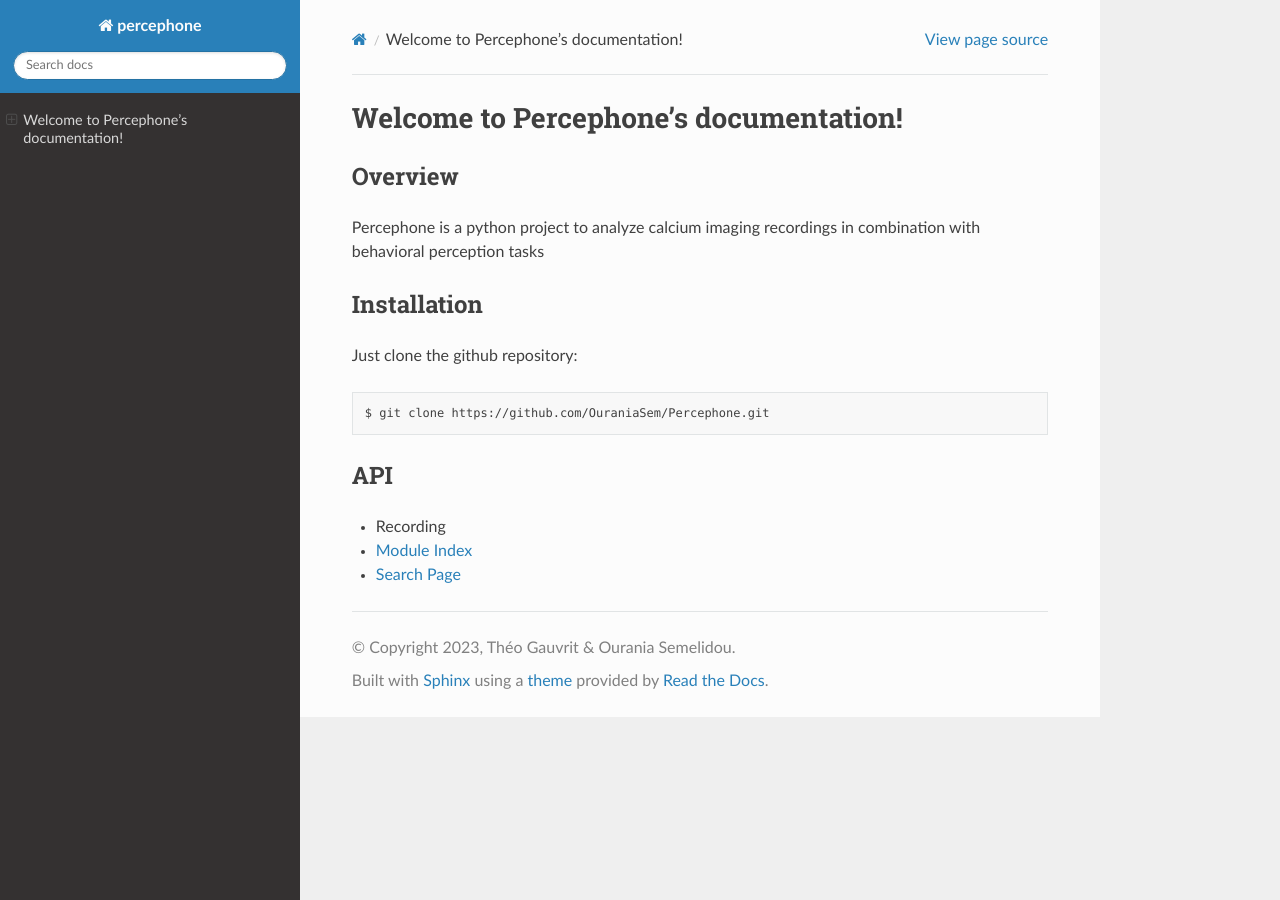
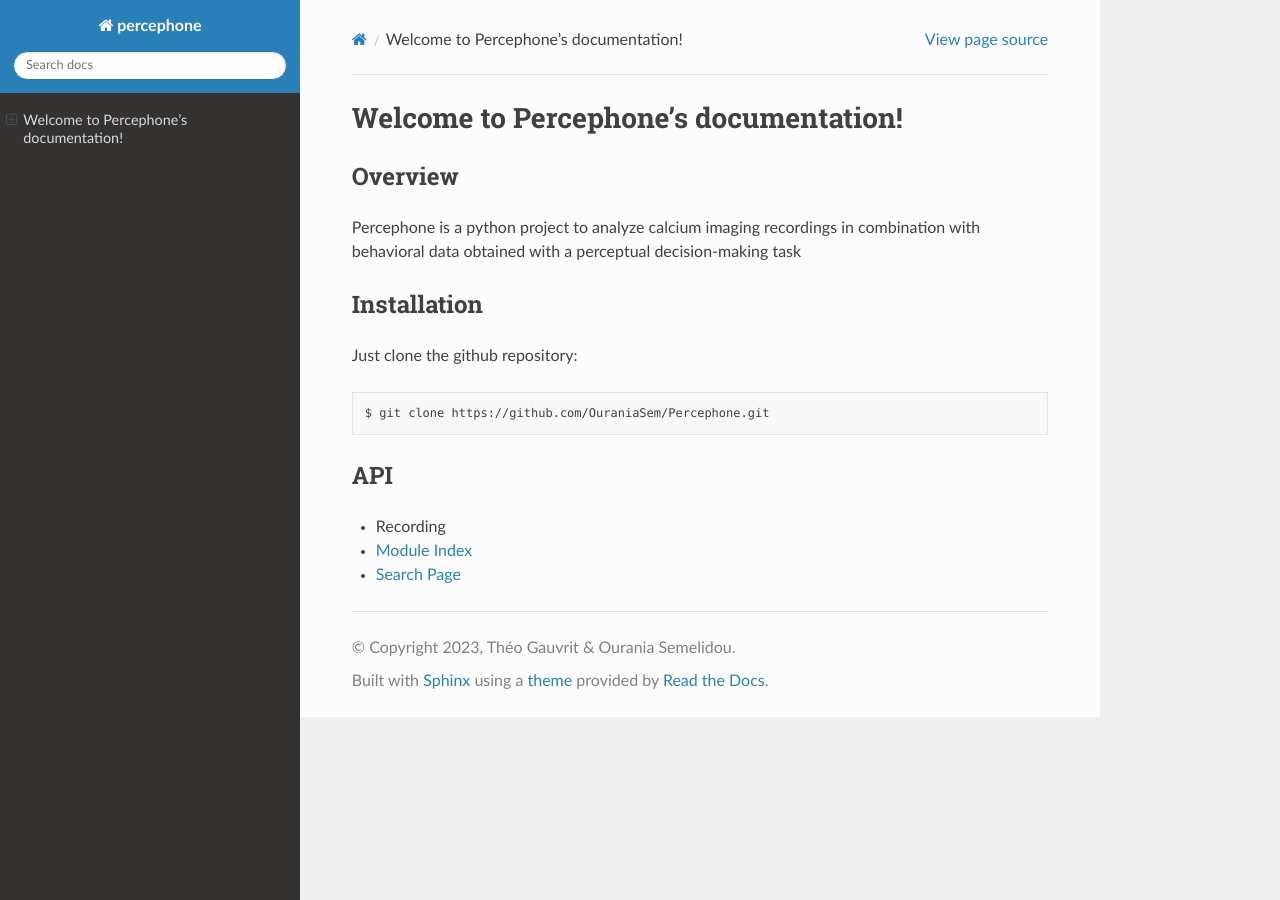
Before and after one commit to OuraniaSem/Percephone, a Sphinx documentation site: the page built from docs/source/index.rst, in a window 1280 px wide. Built offline with Sphinx 7.4.7 and the Read the Docs theme 2.0.0, drawn with Linux system fonts in a browser that asks for light colours; formulas are drawn with MathJax 3.

Commit message:
docs update

```diff
--- a/docs/source/index.rst
+++ b/docs/source/index.rst
@@ -8,7 +8,7 @@ Welcome to Percephone's documentation!
 
 Overview
 -----------
-Percephone is a python project to analyze calcium imaging recordings in combination with behavioral perception tasks
+Percephone is a python project to analyze calcium imaging recordings in combination with behavioral data obtained with a perceptual decision-making task
 
 Installation
 -----------
```
